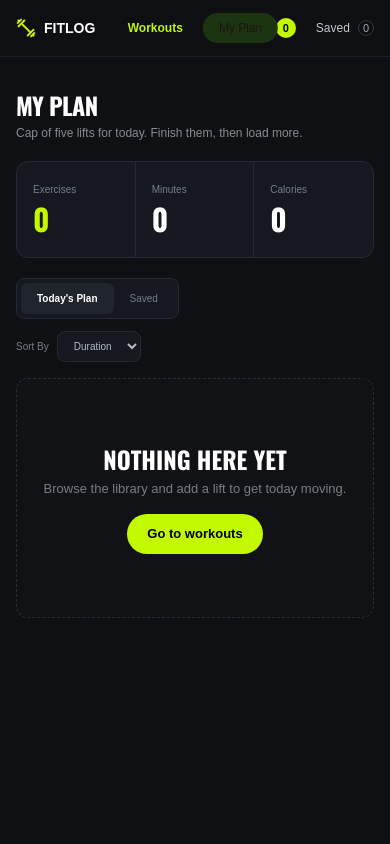
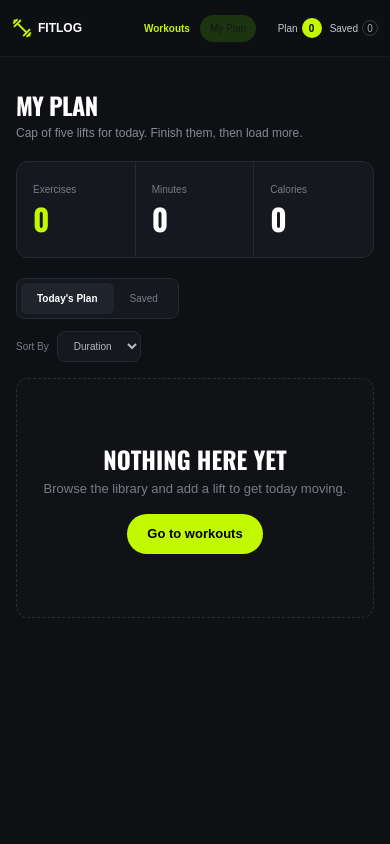
Before and after one commit to abdurrahmantushar/programmingHero-assignment6.abdur, a Next.js app: page /my-plan in a window 390 px wide. Shown: the top 844 px of the page. Built offline with nearby package versions, Linux system fonts and the light colour scheme.

Commit message:
improve mobile responsive in navbar

```diff
--- a/src/components/layout/Navbar.tsx
+++ b/src/components/layout/Navbar.tsx
@@ -39,10 +39,10 @@ useEffect(() => {
 
   return (
     <header className="sticky top-0 z-50 border-b border-[#191c22] bg-[#0d0f12]">
-      <nav className="mx-auto flex h-14 max-w-[1440px] items-center justify-between px-4 sm:px-6 lg:px-8">
+      <nav className="mx-auto flex h-14 max-w-[1440px] items-center justify-between px-3 sm:px-6 lg:px-8">
         <Link
           href="/"
-          className="flex items-center gap-2 text-sm font-bold text-white"
+          className="flex shrink-0 items-center gap-1.5 text-xs font-bold text-white sm:gap-2 sm:text-sm"
         >
           <Image
             src="/logo.png"
@@ -51,15 +51,13 @@ useEffect(() => {
             height={20}
           />
 
-          <span className="w-55px h-28px">
-            FITLOG
-          </span>
+          <span>FITLOG</span>
         </Link>
 
-        <div className="absolute left-1/2 flex -translate-x-1/2 items-center gap-1">
+        <div className="absolute left-1/2 flex -translate-x-1/2 items-center gap-0 sm:gap-1">
           <Link
             href="/"
-            className={`rounded-full px-4 py-1.5 text-[12px] font-semibold transition ${
+            className={`rounded-full px-2.5 py-1.5 text-[10px] font-semibold transition sm:px-4 sm:text-[12px] ${
               isWorkoutsActive
                 ? "bg-[#1A2312] text-[#C2F800]"
                 : "text-[#C2F800] hover:text-white"
@@ -70,7 +68,7 @@ useEffect(() => {
 
           <Link
             href="/my-plan"
-            className={`rounded-full px-4 py-1.5 text-[12px] font-medium transition ${
+            className={`rounded-full px-2.5 py-1.5 text-[10px] font-medium transition sm:px-4 sm:text-[12px] ${
               isMyPlanActive
                 ? "bg-[#1c3510] text-[var(--accent)]"
                 : "text-[#9a9fa8] hover:text-white"
@@ -80,25 +78,25 @@ useEffect(() => {
           </Link>
         </div>
 
-        <div className="flex items-center gap-5 text-[12px]">
+        <div className="flex shrink-0 items-center gap-2 text-[10px] sm:gap-5 sm:text-[12px]">
           <Link
             href="/my-plan"
-            className="flex items-center gap-2 text-[#c4c7cc] transition hover:text-white"
+            className="flex items-center gap-1 text-[#c4c7cc] transition hover:text-white sm:gap-2"
           >
             <span>Plan</span>
 
-            <span className="flex h-5 min-w-5 items-center justify-center rounded-full bg-[#C2F800] px-1 text-[11px] font-bold text-black">
+            <span className="flex h-5 min-w-5 items-center justify-center rounded-full bg-[#C2F800] px-1 text-[10px] font-bold text-black sm:text-[11px]">
               {planCount}
             </span>
           </Link>
 
           <Link
             href="/my-plan"
-            className="flex items-center gap-2 text-[#c4c7cc] transition hover:text-white"
+            className="flex items-center gap-1 text-[#c4c7cc] transition hover:text-white sm:gap-2"
           >
             <span>Saved</span>
 
-            <span className="flex h-4 min-w-4 items-center justify-center rounded-full border border-[#343942] px-1 text-[11px] text-[#a3a7ae]">
+            <span className="flex h-4 min-w-4 items-center justify-center rounded-full border border-[#343942] px-1 text-[10px] text-[#a3a7ae] sm:text-[11px]">
               {savedCount}
             </span>
           </Link>
```
Lines whose indentation alone changed are shown as unchanged.
